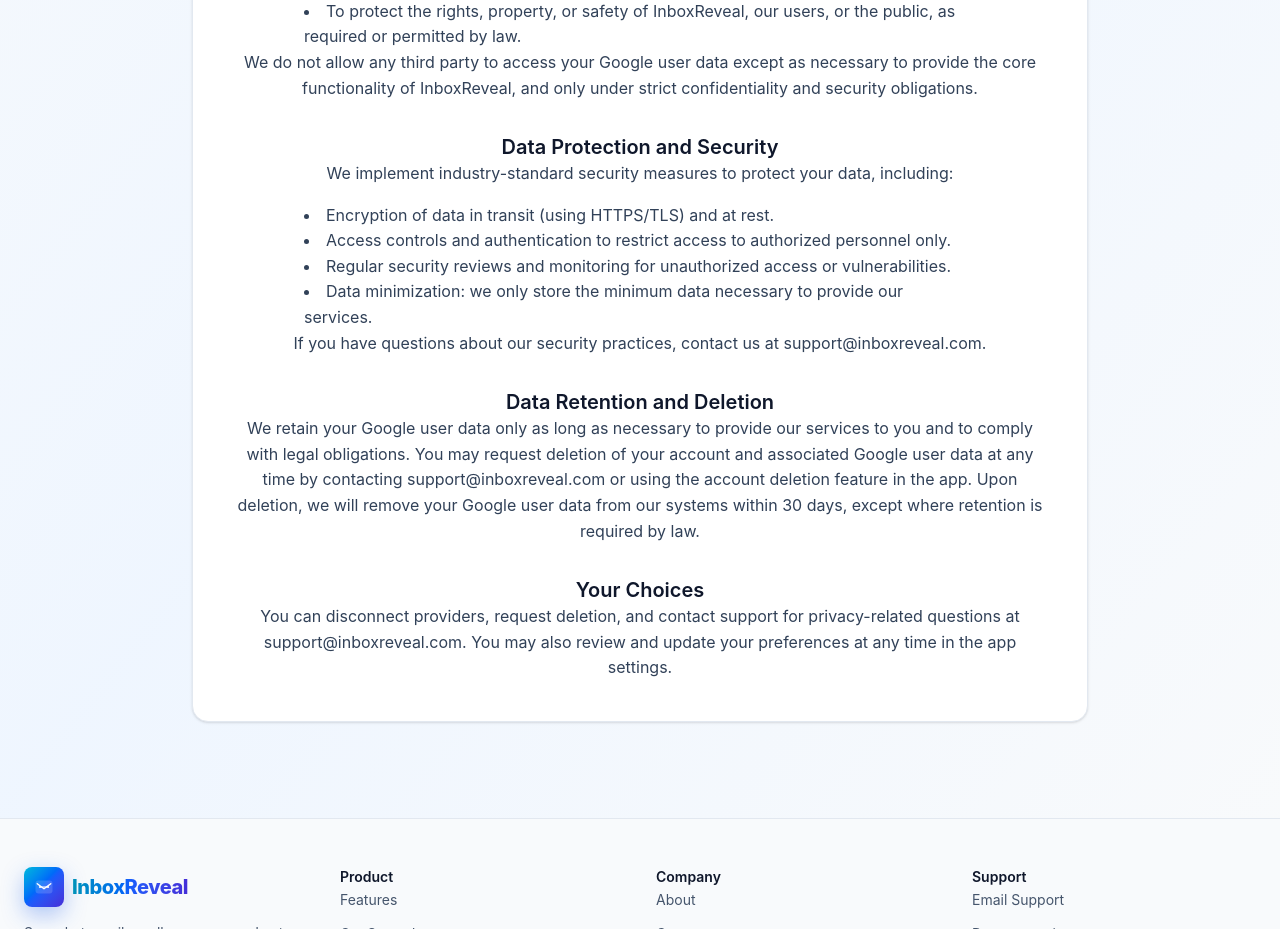
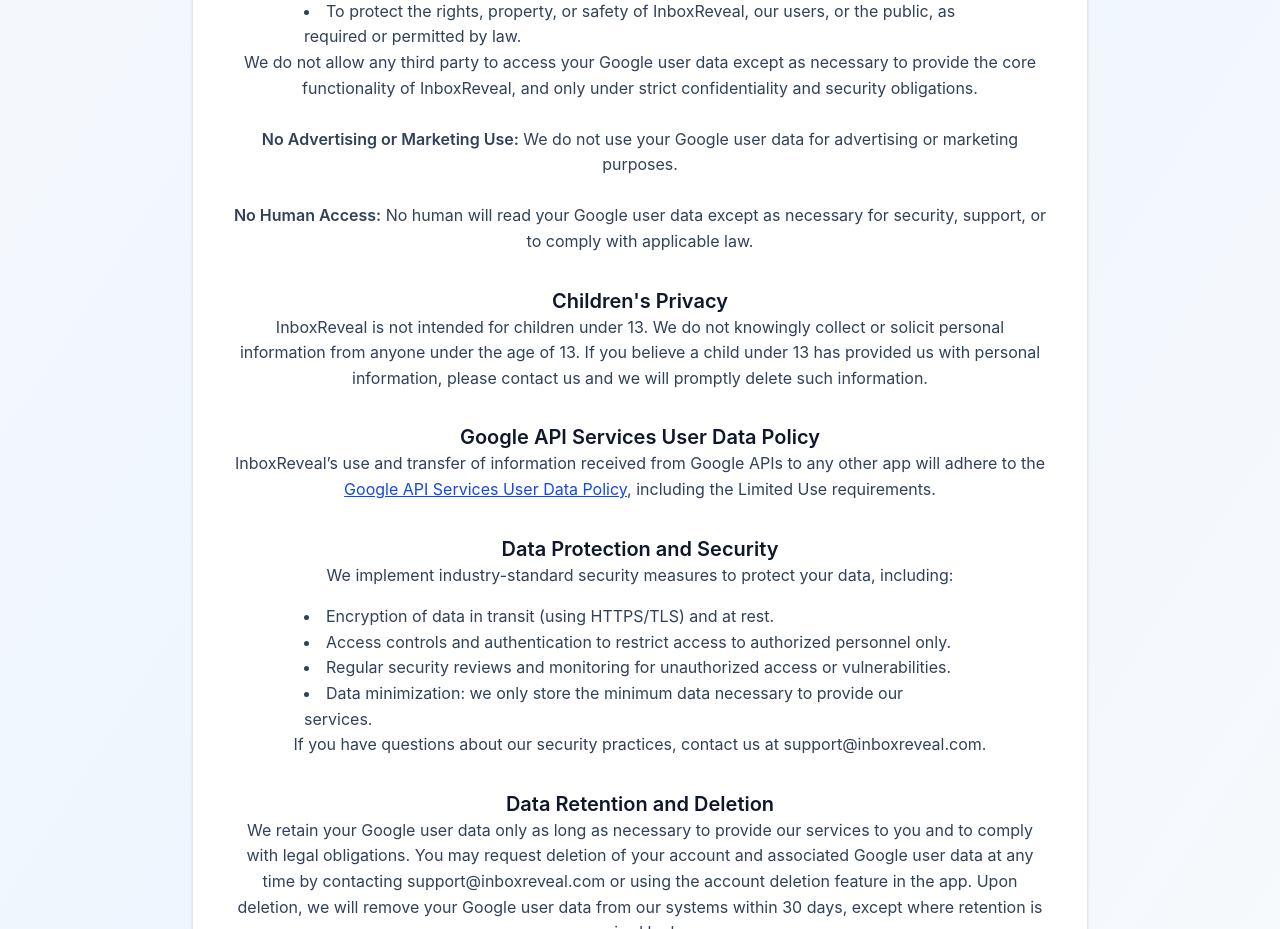
Before and after one commit to abraraslam/inboxreveal, a Next.js app: page /privacy-policy in a window 1280 px wide. Shown: the part 860-1789 px from the top of the page. Built offline with nearby package versions, Linux system fonts and the light colour scheme; no server answers.

Commit message:
Add Google API compliance details to privacy policy (no ads, no human access, children, Limited Use)

```diff
--- a/app/(marketing)/privacy-policy/page.tsx
+++ b/app/(marketing)/privacy-policy/page.tsx
@@ -42,6 +42,22 @@
                   <li>To protect the rights, property, or safety of InboxReveal, our users, or the public, as required or permitted by law.</li>
                 </ul>
                 We do not allow any third party to access your Google user data except as necessary to provide the core functionality of InboxReveal, and only under strict confidentiality and security obligations.
+                <br /><br />
+                <span className="font-semibold">No Advertising or Marketing Use:</span> We do not use your Google user data for advertising or marketing purposes.
+                <br /><br />
+                <span className="font-semibold">No Human Access:</span> No human will read your Google user data except as necessary for security, support, or to comply with applicable law.
+              </p>
+            </section>
+            <section>
+              <h2 className="mb-4 text-xl font-semibold text-slate-900 text-center">Children's Privacy</h2>
+              <p className="mb-6 text-center">
+                InboxReveal is not intended for children under 13. We do not knowingly collect or solicit personal information from anyone under the age of 13. If you believe a child under 13 has provided us with personal information, please contact us and we will promptly delete such information.
+              </p>
+            </section>
+            <section>
+              <h2 className="mb-4 text-xl font-semibold text-slate-900 text-center">Google API Services User Data Policy</h2>
+              <p className="mb-6 text-center">
+                InboxReveal’s use and transfer of information received from Google APIs to any other app will adhere to the <a href="https://developers.google.com/terms/api-services-user-data-policy" className="text-blue-700 underline" target="_blank" rel="noopener noreferrer">Google API Services User Data Policy</a>, including the Limited Use requirements.
               </p>
             </section>
 
```
